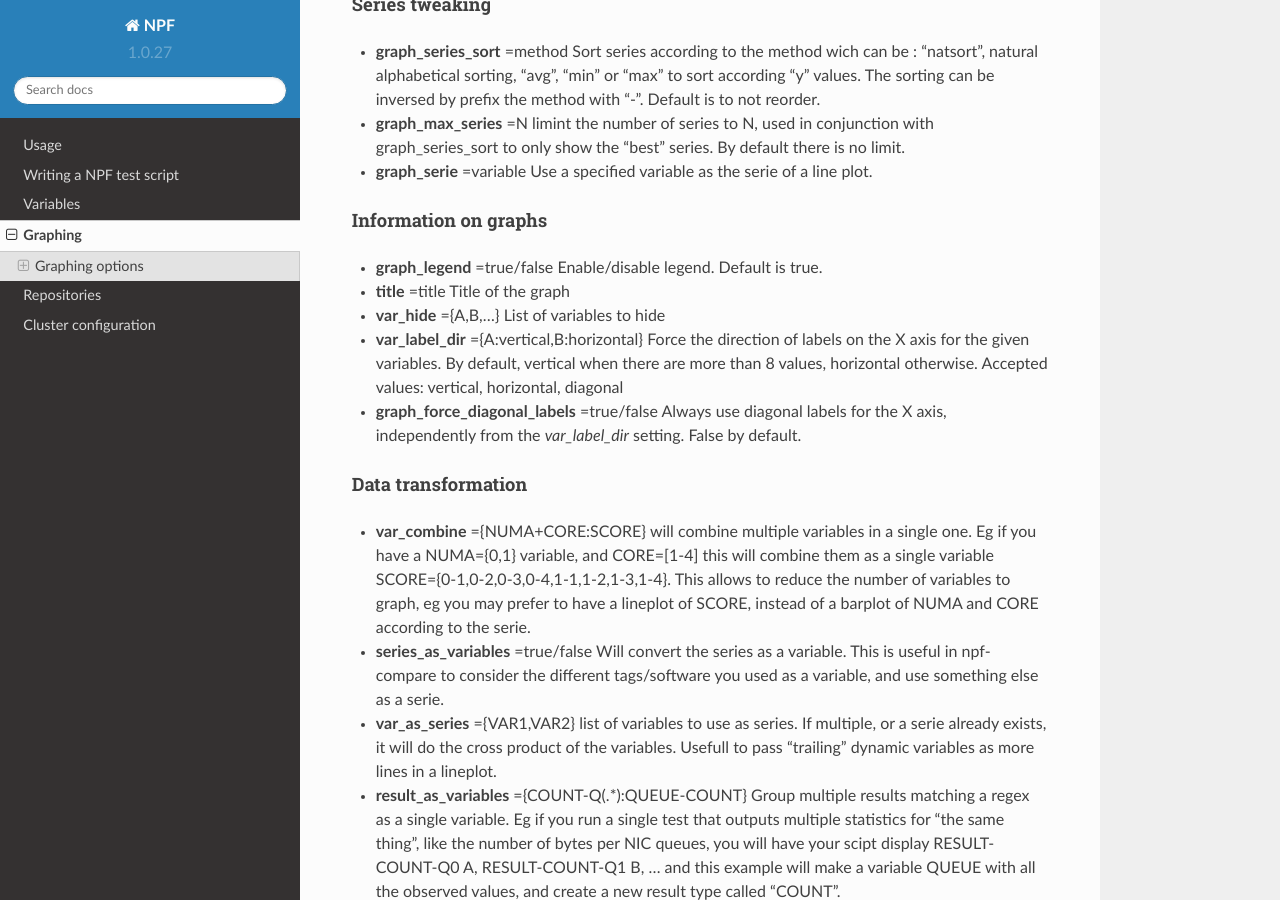
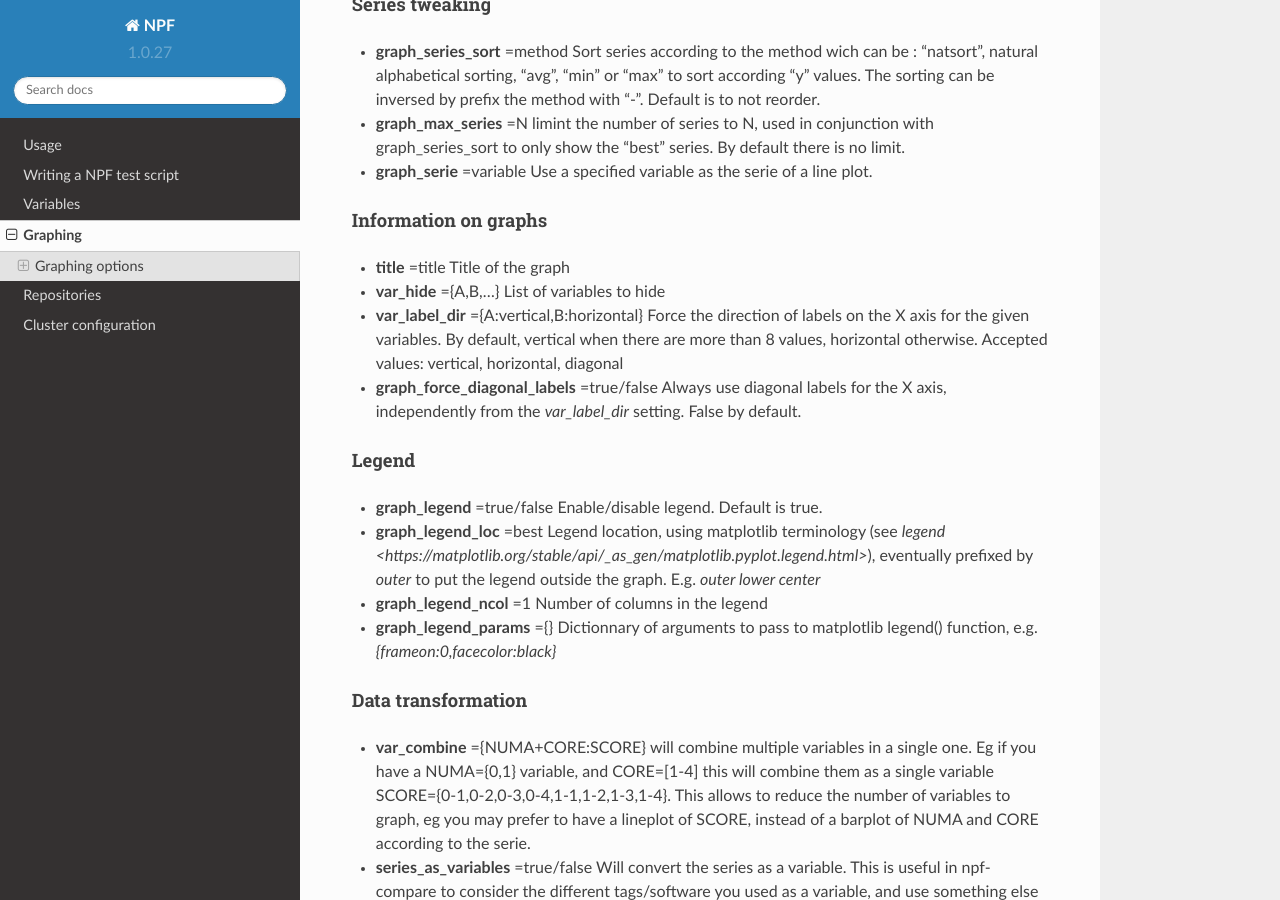
Before and after one commit to tbarbette/npf-docs, a Sphinx documentation site: the page built from docs/source/graph.rst, in a window 1280 px wide and 900 px high, scrolled down 2770 px. Built offline with Sphinx 7.4.7 and the Read the Docs theme 2.0.0, drawn with Linux system fonts in a browser that asks for light colours.

Commit message:
Describe legend parameters

```diff
--- a/docs/source/graph.rst
+++ b/docs/source/graph.rst
@@ -82,11 +82,17 @@
 
 Information on graphs
 ^^^^^^^^^^^^^^^^^^^^^
-- **graph_legend** =true/false Enable/disable legend. Default is true.
 - **title** =title Title of the graph
 - **var_hide** ={A,B,...} List of variables to hide
 - **var_label_dir** ={A:vertical,B:horizontal} Force the direction of labels on the X axis for the given variables. By default, vertical when there are more than 8 values, horizontal otherwise. Accepted values: vertical, horizontal, diagonal
 - **graph_force_diagonal_labels** =true/false Always use diagonal labels for the X axis, independently from the `var_label_dir` setting. False by default.
+
+Legend
+^^^^^^
+- **graph_legend** =true/false Enable/disable legend. Default is true.
+- **graph_legend_loc** =best Legend location, using matplotlib terminology (see `legend <https://matplotlib.org/stable/api/_as_gen/matplotlib.pyplot.legend.html>`), eventually prefixed by `outer` to put the legend outside the graph. E.g. `outer lower center`
+- **graph_legend_ncol** =1 Number of columns in the legend
+- **graph_legend_params** ={} Dictionnary of arguments to pass to matplotlib legend() function, e.g. `{frameon:0,facecolor:black}`
 
 Data transformation
 ^^^^^^^^^^^^^^^^^^^
```
